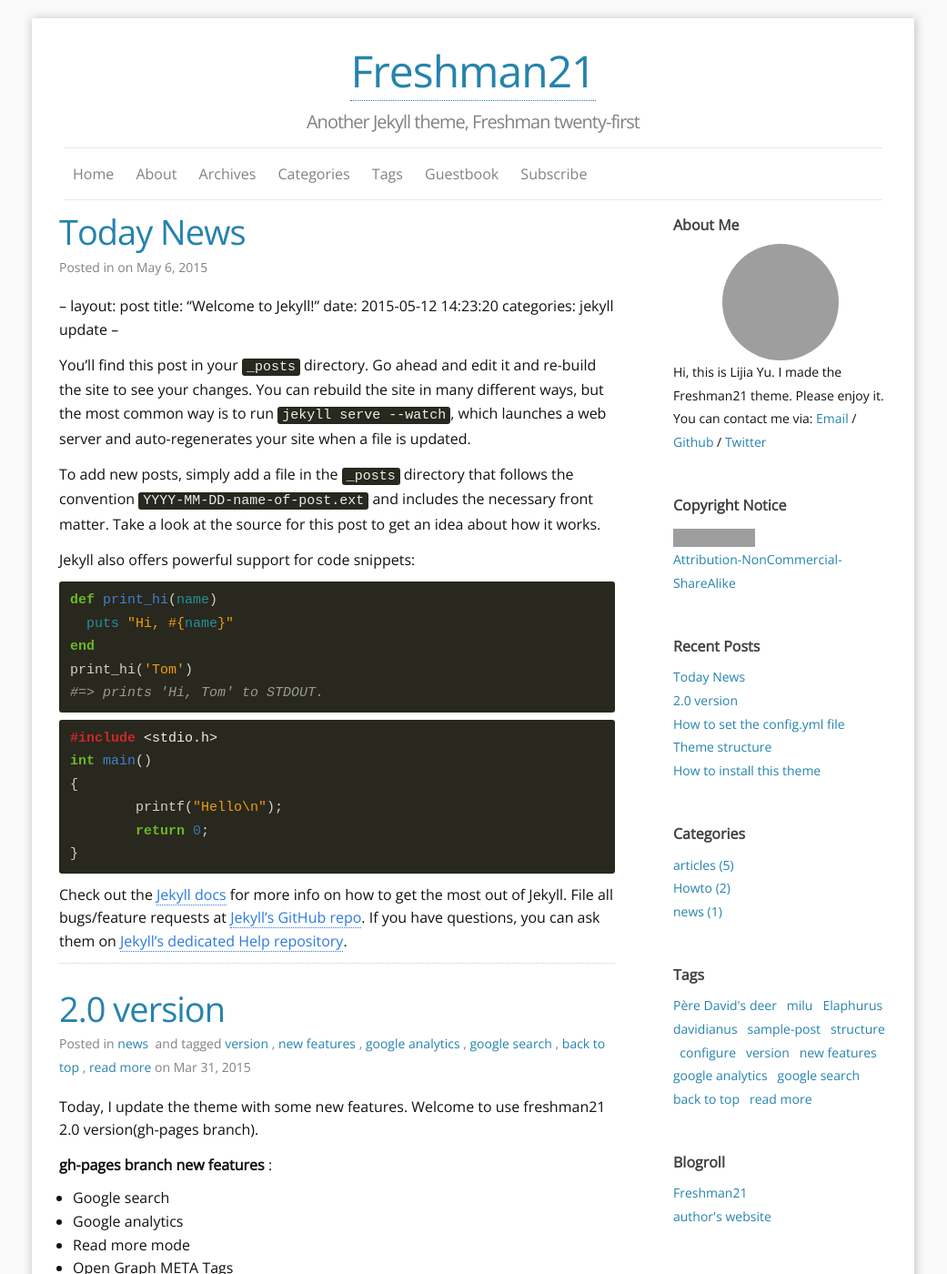
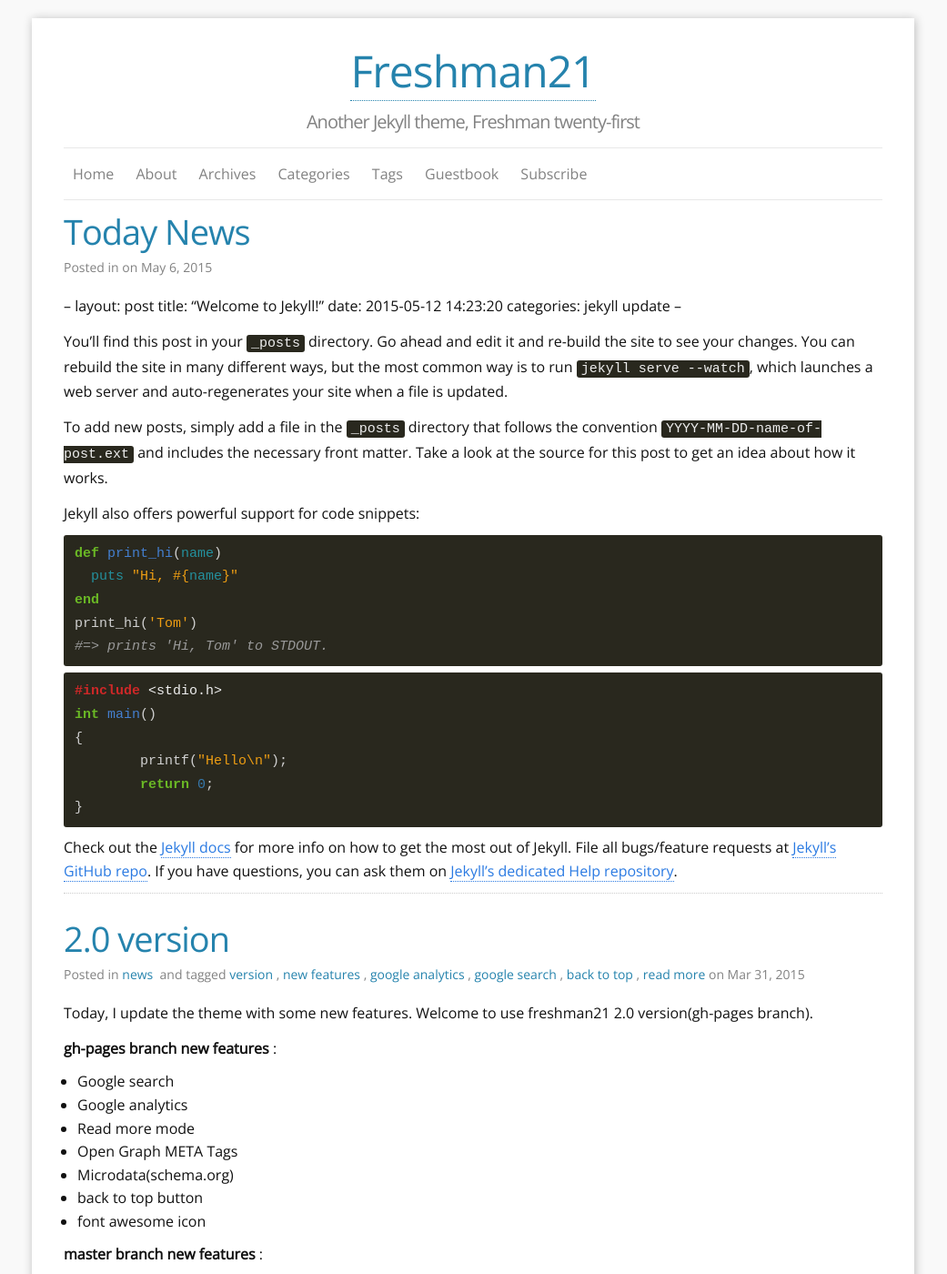
Before and after one commit to westporch/westporch.github.io, a Jekyll site: the page built from index.html, in a window 1280 px wide and 1400 px high. Shown: the whole window at 91% size, without its empty margins (120-1161 px from the left). Built offline with Jekyll 4.4.1, drawn with Linux system fonts in a browser that asks for light colours; the list of posts is cut into pages by our own code; some of the changed lines change nothing that is shown; some of the changed text lies outside the part shown; grey boxes are pictures that could not be loaded.

Commit message:
Change to one column

```diff
--- a/_config.yml
+++ b/_config.yml
@@ -20,7 +20,7 @@
 
 ### Site setting:
 ShowContactInfo: "True" # Personal Info (twitter,github,email) can be seen on aboutme-sidebar, those info only shown when ShowContactInfo == True
-default_column: "two" # blog style: two columns, if default_column != "two", you will see a one column blog.
+default_column: "" # blog style: two columns, if default_column != "two", you will see a one column blog.
 default_locale: "en" # blog sidebar language set, only include: English(en) and Chinese (cn)
 
 locales:
```
